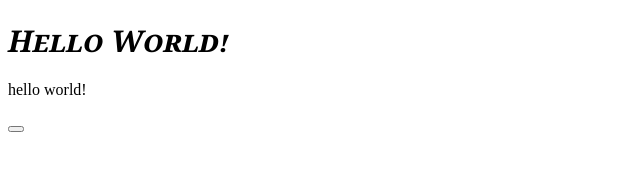
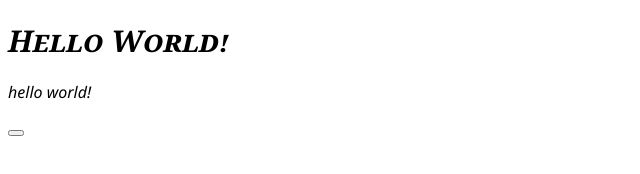
Before and after one commit to heesoo-kim97/code-signal, a website: page hello-world/index.html in a window 1280 px wide. Shown: the full height of the page, 0-640 px from the left. Drawn offline with Linux system fonts and the light colour scheme.

Commit message:
added style to p tag.

```diff
--- a/hello-world/styles.css
+++ b/hello-world/styles.css
@@ -2,3 +2,8 @@ h1 {
   margin: 1;
   font: italic small-caps bold 30px Georgia, serif;
 }
+
+p {
+  font-style: italic;
+  font-family: 'Segoe UI', Tahoma, Geneva, Verdana, sans-serif;
+}
```
